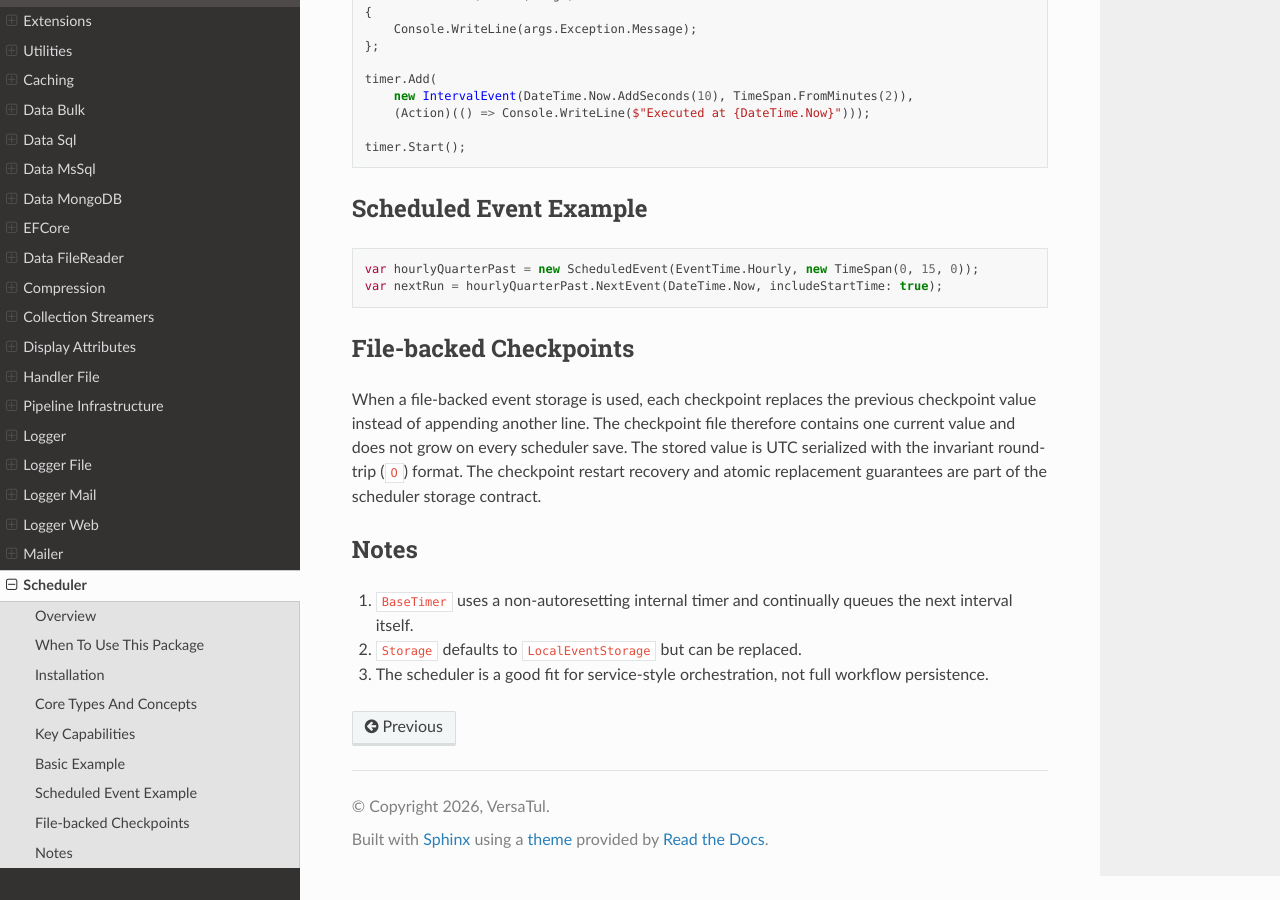
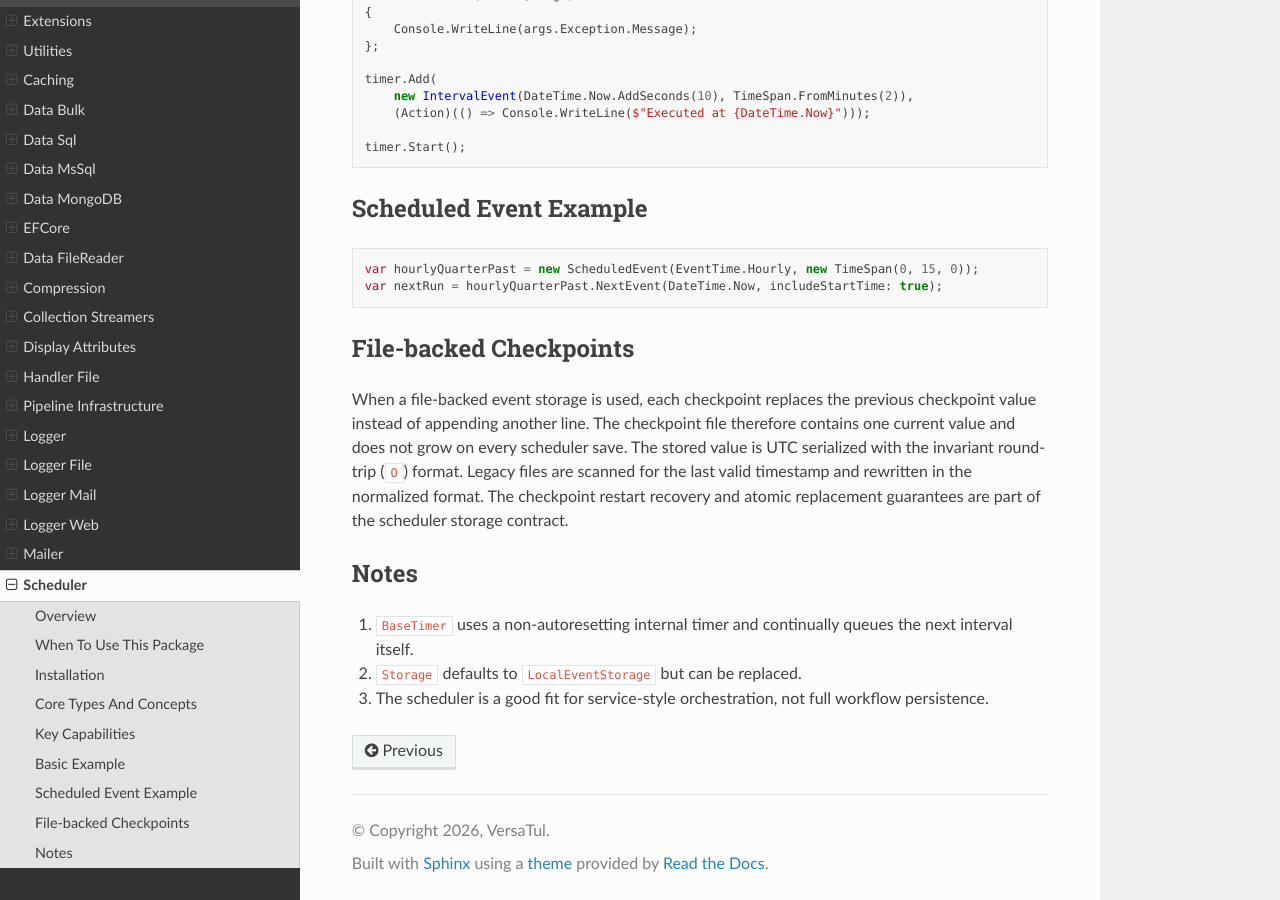
Before and after one commit to BjornWilliams/DocsVersaTul, a Sphinx documentation site: the page built from docs/source/scheduler.rst, in a window 1280 px wide and 900 px high, scrolled down 1801 px. Built offline with Sphinx 7.4.7 and the Read the Docs theme 3.1.0, drawn with Linux system fonts in a browser that asks for light colours.

Commit message:
Document legacy scheduler checkpoint migration
AB#2994

AB#2991

```diff
--- a/docs/source/scheduler.rst
+++ b/docs/source/scheduler.rst
@@ -98,7 +98,7 @@
 File-backed Checkpoints
 -----------------------
 
-When a file-backed event storage is used, each checkpoint replaces the previous checkpoint value instead of appending another line. The checkpoint file therefore contains one current value and does not grow on every scheduler save. The stored value is UTC serialized with the invariant round-trip (``O``) format. The checkpoint restart recovery and atomic replacement guarantees are part of the scheduler storage contract.
+When a file-backed event storage is used, each checkpoint replaces the previous checkpoint value instead of appending another line. The checkpoint file therefore contains one current value and does not grow on every scheduler save. The stored value is UTC serialized with the invariant round-trip (``O``) format. Legacy files are scanned for the last valid timestamp and rewritten in the normalized format. The checkpoint restart recovery and atomic replacement guarantees are part of the scheduler storage contract.
 
 Notes
 -----
```
